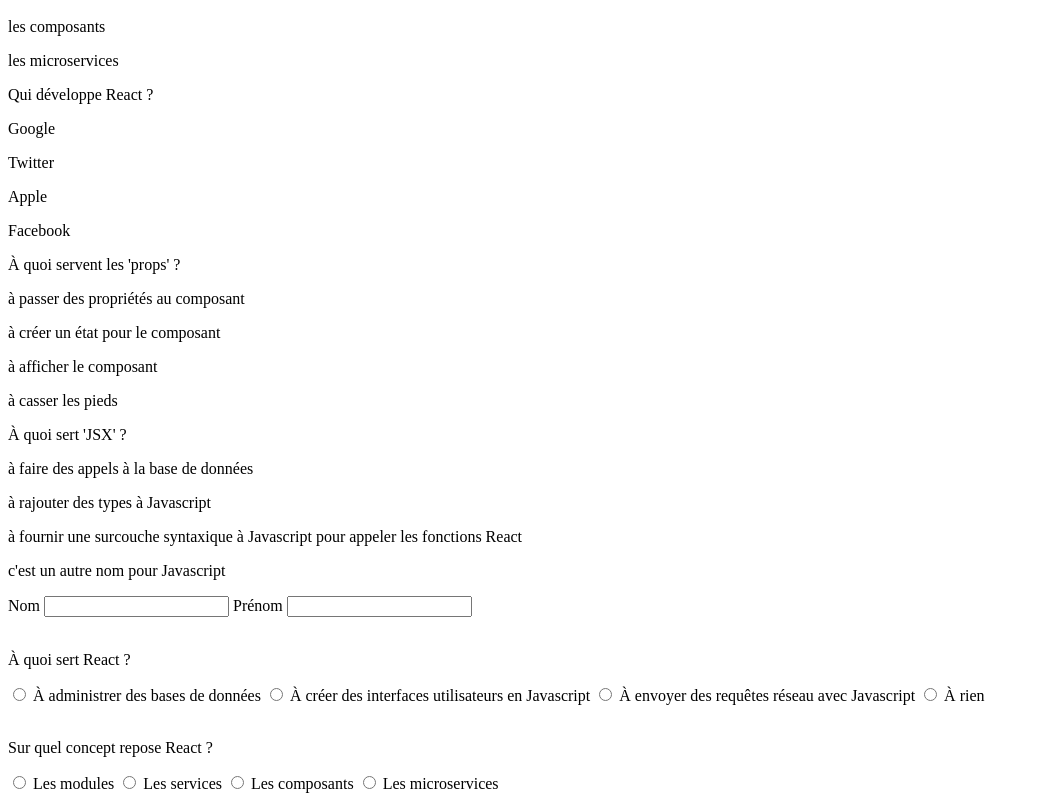
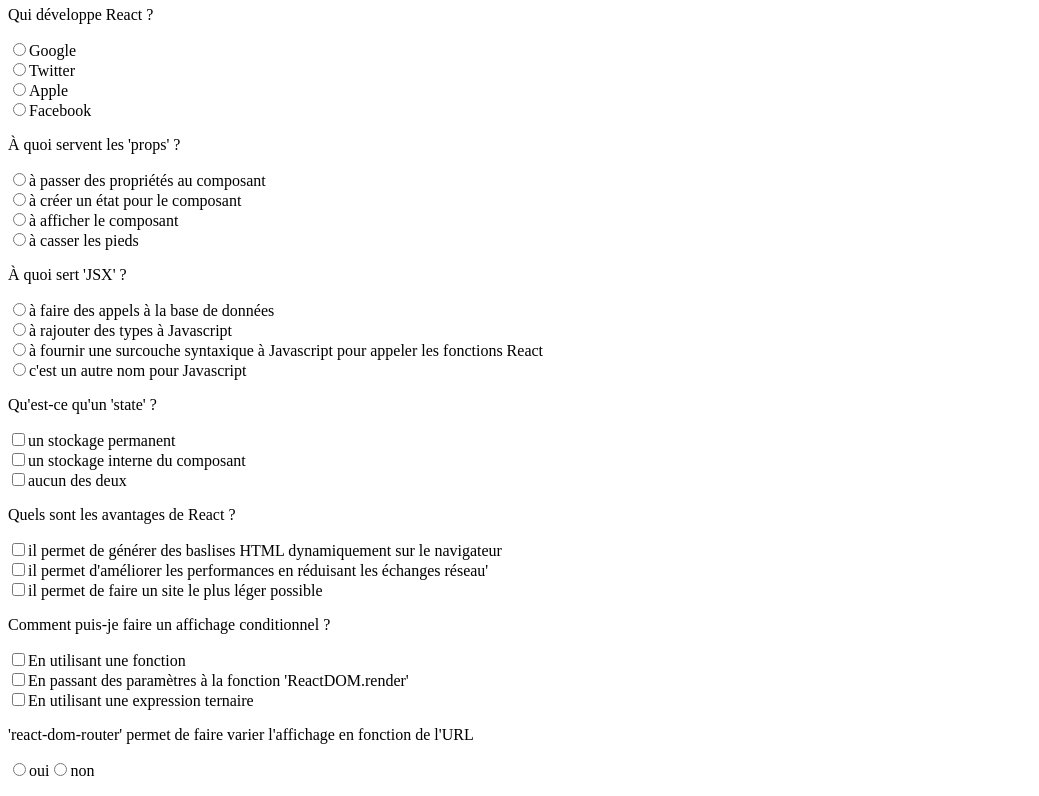
Before and after one commit to Le-TRex/evalD21, a React (Create React App) app: page / in a window 1280 px wide. Shown: the part 344-1140 px from the top of the page, without its empty margins (0-1039 px from the left). Built offline with nearby package versions, Linux system fonts and the light colour scheme.

Commit message:
:construction: WIP Question component works but toggle type questions must be modified using material-ui

```diff
--- a/src/components/Question.jsx
+++ b/src/components/Question.jsx
@@ -6,25 +6,36 @@
   function displayQuestionDependingOnItsType(question){
     const type = question.answer.type
     const options = question.answer.options
+    const answerName = question.answer.name
 
     if (type === "radio") {
-
-
       return (
         <Fragment>
           <p>{question.question}</p>
           <div>
             {options.map((option, index) => (
-              <p key={index}>{option.text}</p>
+              <div key={index}>
+                <input type={type} name={answerName} value={option.value} id={option.value}/>
+                <label htmlFor={option.value}>{option.text}</label>
+              </div>
             ))}
           </div>
-
         </Fragment>
       )
-
     }else if (type === "checkbox"){
-
-
+      return(
+        <Fragment>
+          <p>{question.question}</p>
+          <div>
+            {options.map((option, index) => (
+              <div key={index}>
+                <input type={type} name={option.name} id={option.name}/>
+                <label htmlFor={option.name}>{option.text}</label>
+              </div>
+            ))}
+          </div>
+        </Fragment>
+      )
     }else if (type === "text"){
       return (
         <p>
@@ -33,7 +44,18 @@
         </p>
       )
 
-    }else{
+    }else {
+      return (
+        <Fragment>
+          <p>{question.question}</p>
+          <div>
+            <input type="radio" name={answerName} value="oui" id="oui"/>
+            <label htmlFor="oui">oui</label>
+            <input type="radio" name={answerName} value="non" id="non"/>
+            <label htmlFor="non">non</label>
+          </div>
+        </Fragment>
+      )
     }
   }
 
```
